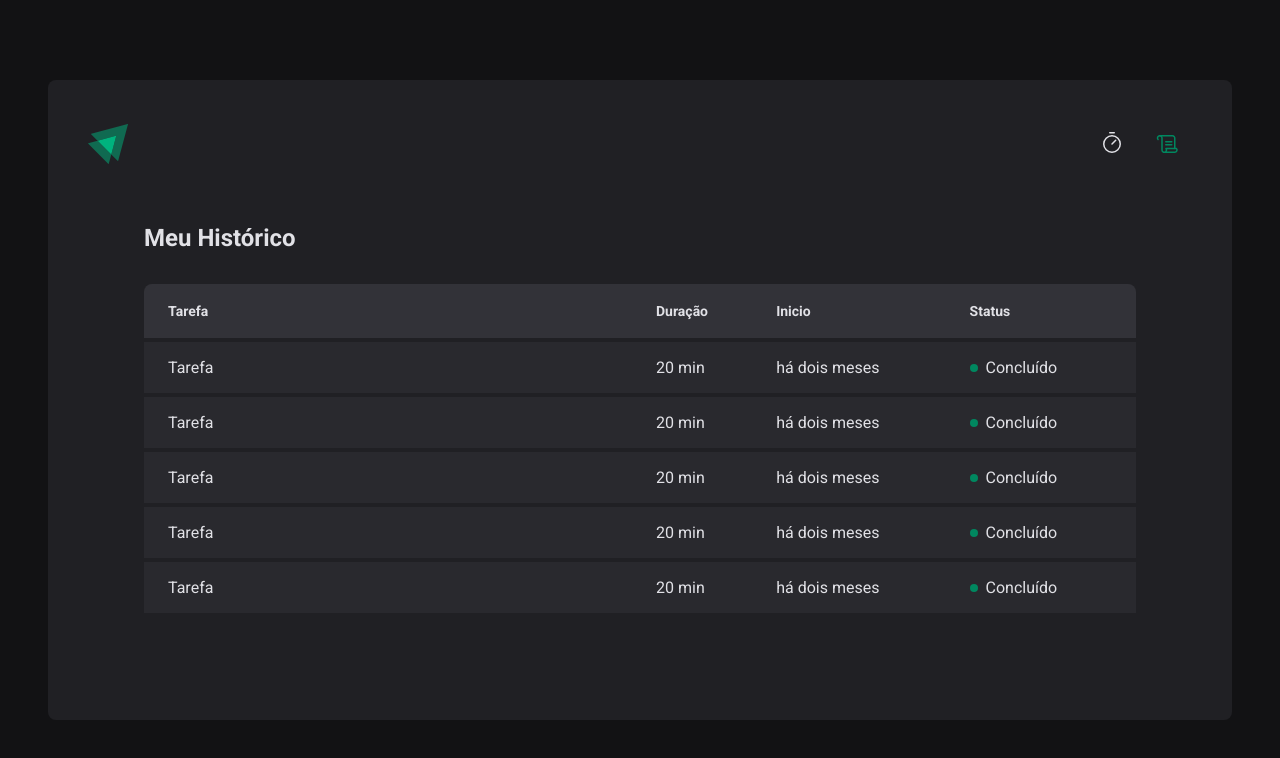
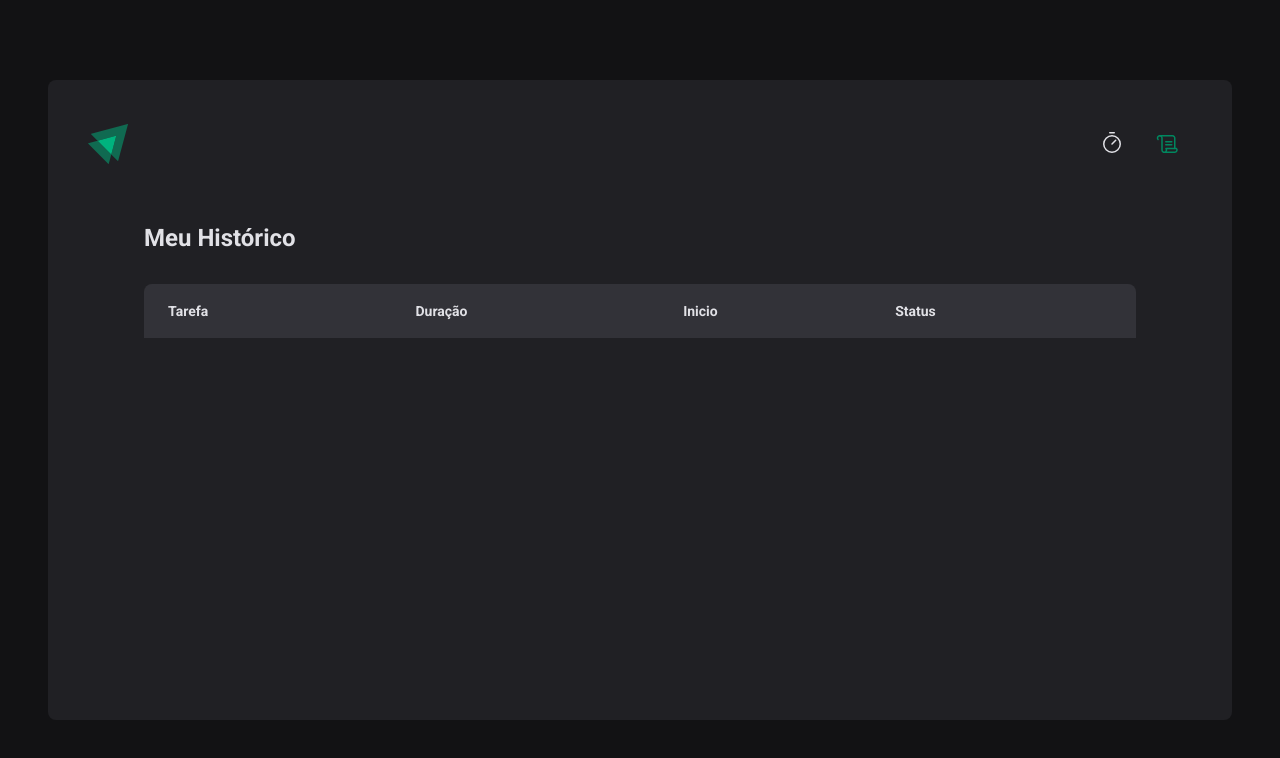
Before and after one commit to MatheusGorga/02-ignite-timer, a React (Vite) app: page /history in a window 1280 px wide. Shown: the top 758 px of the page. Built offline with nearby package versions, Linux system fonts and the light colour scheme.

Commit message:
Contexto no React - Reset do formulário

```diff
--- a/src/contexts/CyclesContext.tsx
+++ b/src/contexts/CyclesContext.tsx
@@ -66,7 +66,6 @@ export function CyclesContextProvider({
     setCycles((state) => [...state, newCycle])
     setActiveCycleId(newCycle.id)
     setAmountSecondsPassed(0)
-    /*  reset() */
   }
 
   function InterruptCycle() {
--- a/src/pages/History/index.tsx
+++ b/src/pages/History/index.tsx
@@ -23,11 +23,11 @@ export function History() {
           </thead>
 
           <tbody>
-            {[1, 2, 3, 4, 5].map((i) => {
+            {cycles.map((cycle) => {
               return (
                 <tr key={Math.random()}>
-                  <td>Tarefa</td>
-                  <td>20 min</td>
+                  <td>{cycle.task}</td>
+                  <td>{cycle.minutesAmount} minutos</td>
                   <td>há dois meses</td>
                   <td>
                     <Status statusColor="green">Concluído</Status>{' '}
--- a/src/pages/Home/index.tsx
+++ b/src/pages/Home/index.tsx
@@ -34,14 +34,19 @@ export function Home() {
     },
   })
 
-  const { handleSubmit, watch /* reset */ } = newCycleForm
+  const { handleSubmit, watch, reset } = newCycleForm
+
+  function handleCreateNewCycle(data: NewCycleFormDate) {
+    CreateNewCycle(data)
+    reset()
+  }
 
   const task = watch('task')
   const isSubmitDisabled = !task
 
   return (
     <HomeContainer>
-      <form onSubmit={handleSubmit(CreateNewCycle)} action="">
+      <form onSubmit={handleSubmit(handleCreateNewCycle)} action="">
         <FormProvider {...newCycleForm}>
           <NewCycleForm />
         </FormProvider>
```
